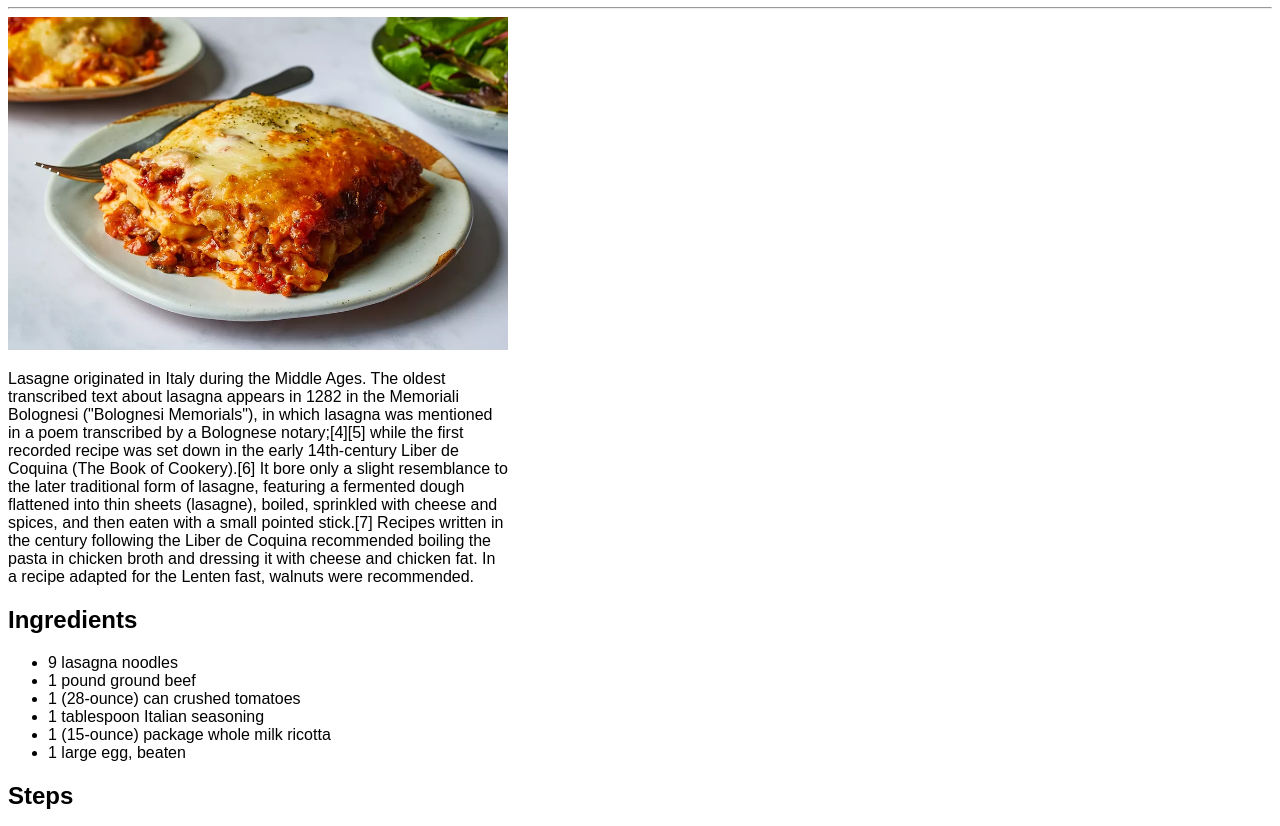
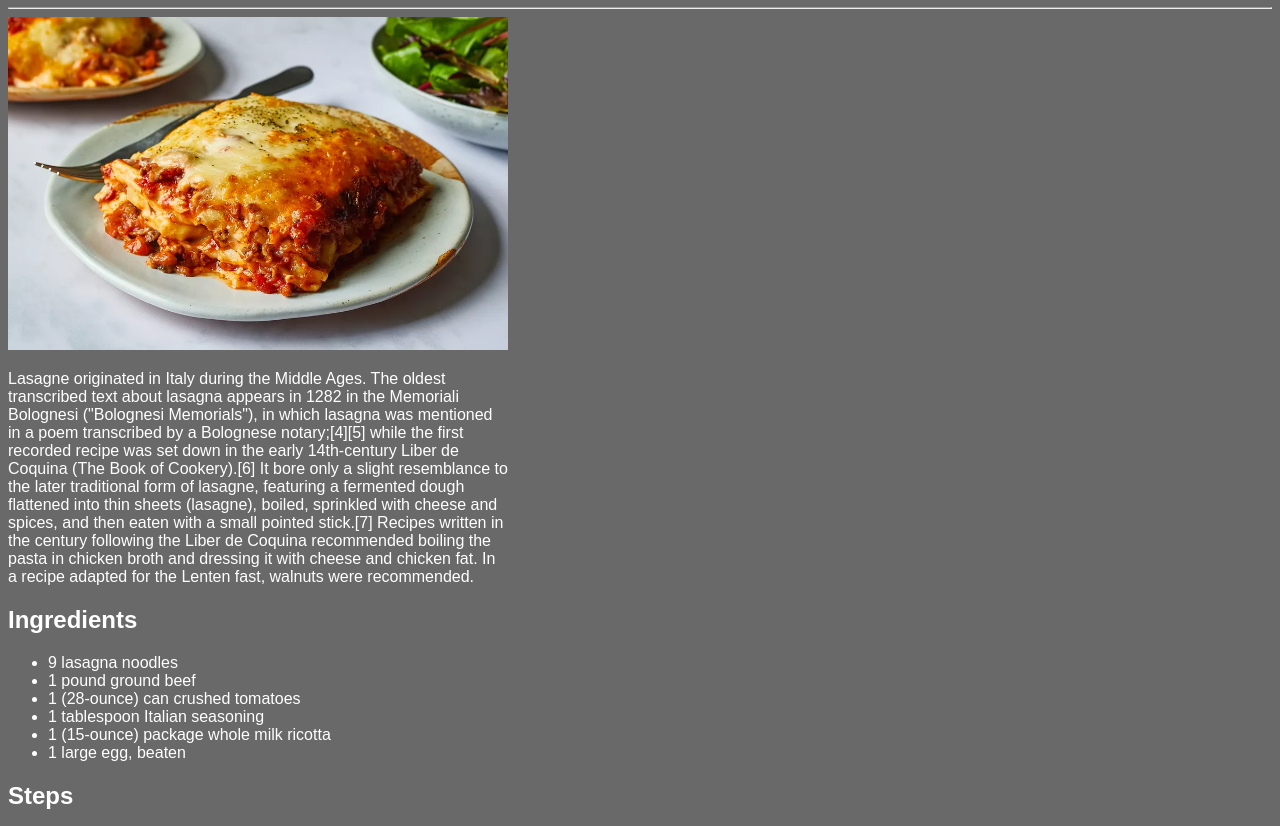
Before and after one commit to davidlevy100/odin-recipes, a plain HTML site: page recipes/lasagna.html in a window 1280 px wide. Shown: the part 73-899 px from the top of the page. Drawn offline with Linux system fonts and the light colour scheme.

Commit message:
added some more css

```diff
--- a/styles.css
+++ b/styles.css
@@ -1,5 +1,10 @@
 a, h1, h2, li, p{
     font-family: Arial, Helvetica, sans-serif;
+    color: white;
+}
+
+hr {
+    color: white;
 }
 
 img {
@@ -10,3 +15,7 @@ img {
 ol, p {
     width: 500px;
 }
+
+body {
+    background-color: dimgrey;
+}
```
